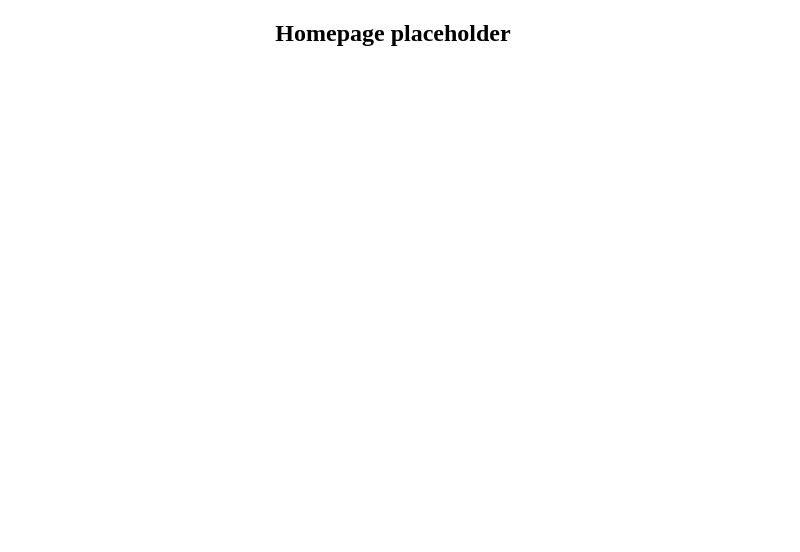
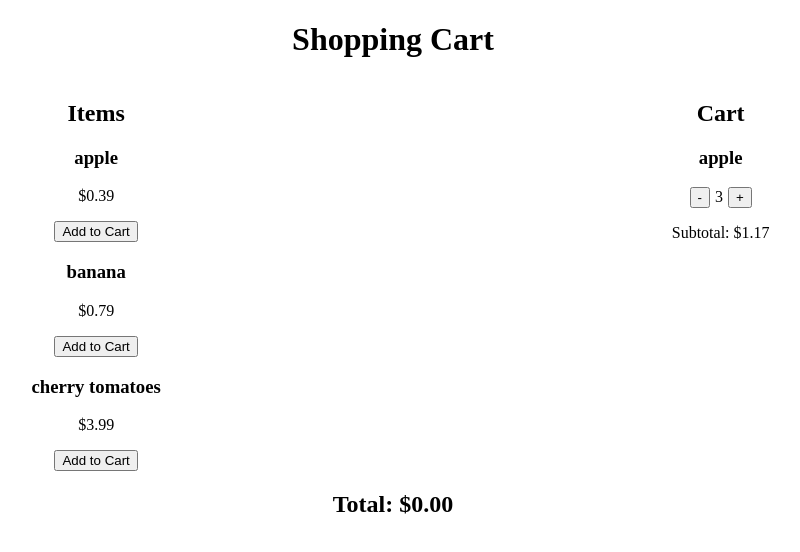
Before and after one commit to marinaaglic/react-exercises, a React (Vite) app: page /shopping-cart in a window 1280 px wide. Shown: the top 552 px of the page, without its empty margins (247-1047 px from the left). Built offline with nearby package versions, Linux system fonts and the light colour scheme.

Commit message:
initialized shopping-cart exercise with task

```diff
--- a/src/index.css
+++ b/src/index.css
@@ -6,3 +6,25 @@
   padding: 40px;
   margin: 10px;
 }
+h1 {
+  text-align: center;
+}
+
+.items {
+  padding-left: 15px;
+}
+
+.cart {
+  display: flex;
+  flex-direction: row;
+  justify-content: space-around;
+}
+
+.total {
+  margin: 0 auto;
+  text-align: center;
+}
+
+button {
+  margin: 0 5px;
+}
--- /dev/null
+++ b/src/pages/ShoppingCart.tsx
@@ -0,0 +1,67 @@
+/* TASK
+Build a shopping cart that displays total price when adding items.
+Requireents:
+- Implement the Add to Cart logic, add an item to the cart when the
+  button is clicked
+- Implement the + and - buttons so that you can add or remove items from the cart
+- Implement the total sum at the bottom of the page
+*/
+
+// eslint-disable-next-line @typescript-eslint/no-unused-vars
+import React, { useState } from "react";
+
+const items = [
+  {
+    name: "apple",
+    price: 0.39,
+  },
+  {
+    name: "banana",
+    price: 0.79,
+  },
+  {
+    name: "cherry tomatoes",
+    price: 3.99,
+  },
+];
+
+const ShoppingCart = () => {
+  const cart = [{ name: "apple", quantity: 3, price: 0.39 }];
+
+  return (
+    <div>
+      <h1>Shopping Cart</h1>
+      <div className="cart">
+        <div className="items">
+          <h2>Items</h2>
+          {items.map((item) => (
+            <div key={item.name}>
+              <h3>{item.name}</h3>
+              <p>${item.price}</p>
+              <button>Add to Cart</button>
+            </div>
+          ))}
+        </div>
+        <div>
+          <h2>Cart</h2>
+          {cart.map((item) => (
+            <div key={item.name}>
+              <h3>{item.name}</h3>
+              <p>
+                <button>-</button>
+                {item.quantity}
+                <button>+</button>
+              </p>
+              <p>Subtotal: ${item.quantity * item.price}</p>
+            </div>
+          ))}
+        </div>
+      </div>
+      <div className="total">
+        <h2>Total: $0.00</h2>
+      </div>
+    </div>
+  );
+};
+
+export default ShoppingCart;
--- a/src/routes/AppRoutes.tsx
+++ b/src/routes/AppRoutes.tsx
@@ -1,6 +1,7 @@
 import { Routes, Route } from "react-router-dom";
 import Home from "../pages/Home";
 import ColorRenderer from "../pages/ColorRenderer";
+import ShoppingCart from "../pages/ShoppingCart";
 
 const AppRoutes = () => {
   return (
@@ -8,6 +9,7 @@
       <Routes>
         <Route path="*" element={<Home />} />
         <Route path="/color-renderer" element={<ColorRenderer />} />
+        <Route path="/shopping-cart" element={<ShoppingCart />} />
       </Routes>
     </div>
   );
```
